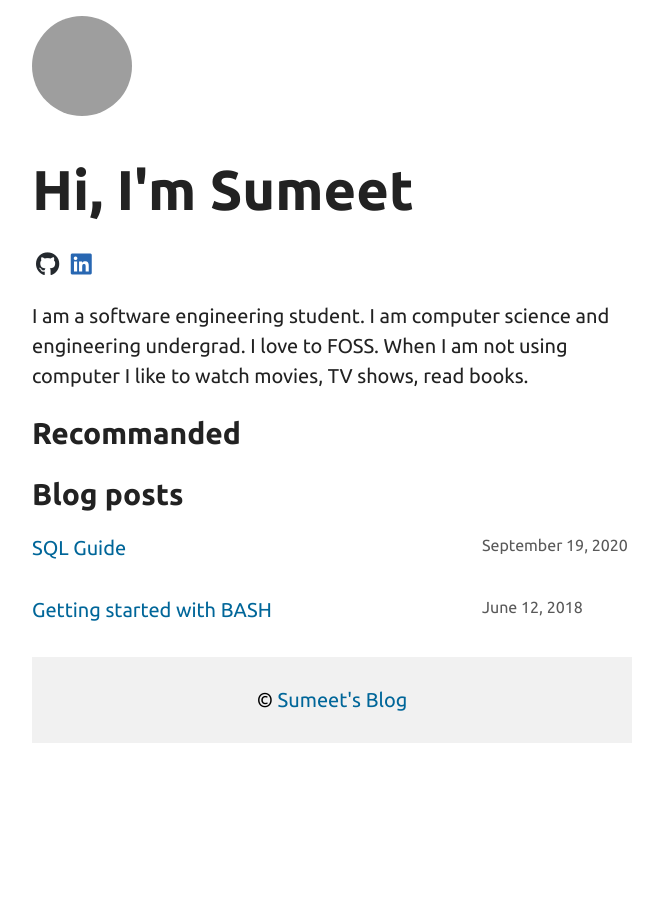
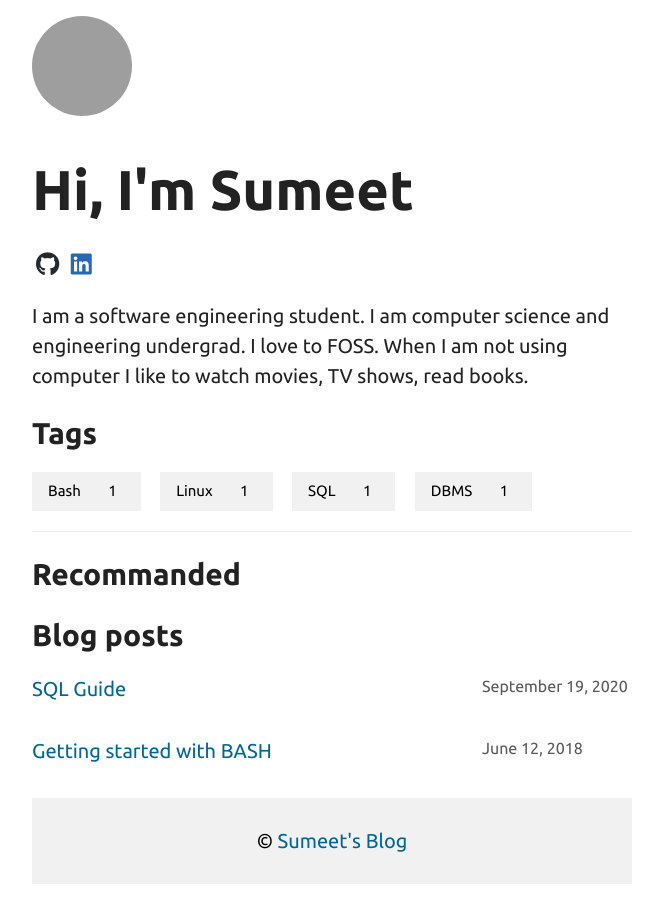
Before and after one commit to sumeetmathpati/sumeetmathpati.github.io, a Jekyll site: the page built from index.html, in a window 1280 px wide, cut to the strip 0-916 px from the top of the page. Shown: the whole strip, without its empty margins (308-971 px from the left). Built offline with Jekyll 4.4.1, drawn with Linux system fonts in a browser that asks for light colours; grey boxes are pictures that could not be loaded.

Commit message:
Update index.html

```diff
--- a/index.html
+++ b/index.html
@@ -30,6 +30,34 @@ layout: home
       class="w3-margin-top">{{ site.quote_author }}</strong></p>
 </div>
 {% endif %}
+
+<div>
+  <h2 style="font-weight: bold;">Tags</h2>
+
+  {% assign tag_list = site.tags %}
+  {% if tag_list.first[0] == null %}
+  {% for tag in tag_list %}
+
+  <a href="{{site.baseurl}}/tags#{{ category | url_escape | strip | replace: ' ', '-' }}"
+    class="w3-button w3-light-gray w3-margin-right w3-medium">{{ tag | camelcase }}
+    <span class="w3-badge w3-margin-left w3-light-gray">{{ site.tags[tag].size }}</span>
+  </a>
+
+  {% endfor %}
+  {% else %}
+  {% for tag in tag_list %}
+
+  <a href="{{site.baseurl}}/tags#{{ tag[0] | url_escape | strip | replace: ' ', '-' }}"
+    class="w3-button w3-light-gray w3-margin-right w3-medium">{{ tag[0] | camelcase }}
+    <span class="w3-badge w3-margin-left w3-light-gray">{{ tag[1].size }}</span>
+  </a>
+
+  {% endfor %}
+  {% endif %}
+  {% assign tag_list = nil %}
+</div>
+
+<hr>
 
 <h2 style="font-weight: bold;">Recommanded</h2>
 <ul id="post-list" class="">
```
